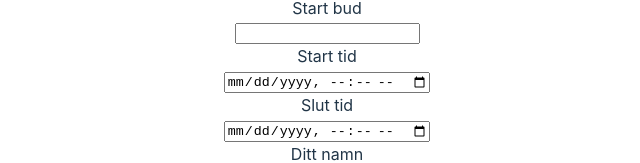
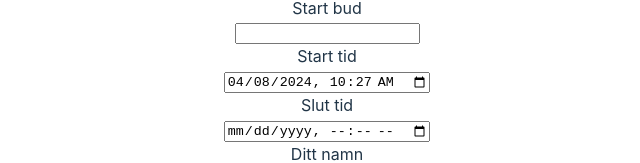
Before and after one commit to dirksmirk/Auction-Project, a React (Vite) app: page /create in a window 1280 px wide. Shown: the part 441-604 px from the top of the page, without its empty margins (313-953 px from the left). Built offline with nearby package versions, Linux system fonts and the light colour scheme.

Commit message:
autofill time works and adjusted react on home

```diff
--- a/src/components/SwitchPages/CreateAuction.jsx
+++ b/src/components/SwitchPages/CreateAuction.jsx
@@ -8,6 +8,11 @@ const CreateAuction = () => {
     const endTime = useRef();
     const creator = useRef()
 
+    // Function to get formatted current datetime
+    function getCurrentDateTime() {
+        const now = new Date();
+        return now.toISOString().slice(0, 16);
+    }
 
 async function handleSubmit(e) {
     e.preventDefault();
@@ -33,12 +38,10 @@ async function handleSubmit(e) {
      .then(response=>response.json())
      .then(data => {
         console.log('Auction created successfully:', data);
-
     })
     .catch(error => {
         console.error('Error creating auction:', error);
     });
-
 }
 
   return (
@@ -59,7 +62,7 @@ async function handleSubmit(e) {
             </div>
             <div>
                 <label htmlFor="startTime">Start tid</label><br />
-                <input type="datetime-local" name="startTime" ref={startTime} />
+                <input type="datetime-local" name="startTime" ref={startTime} defaultValue={getCurrentDateTime()} />
             </div>
             <div>
                 <label htmlFor="endTime">Slut tid</label><br />
@@ -72,8 +75,6 @@ async function handleSubmit(e) {
             <button type="submit">Create</button>
         </form>
     </div>
-
-
   )
 }
 
--- a/src/components/SwitchPages/Home.jsx
+++ b/src/components/SwitchPages/Home.jsx
@@ -1,4 +1,4 @@
-import React, { useState, useEffect } from 'react';
+import { useState, useEffect } from 'react';
 import { Link } from 'react-router-dom'; // Import Link from react-router-dom
 import AuctionItem from './smaller components/AuctionItem';
 
@@ -42,11 +42,10 @@ function Home() {
         <div style={{ margin: '20px' }}>
             <h1>Auction Items</h1>
             <div style={{ display: 'flex', flexWrap: 'wrap' }}>
-                {auctions.length > 0 && auctions.slice(0, 5).map((auction, index) => (
+                {auctions.length > 0 && auctions.map((auction, index) => (
                     <div key={index} style={{ border: '1px solid #ccc', padding: '20px', margin: '10px', textAlign: 'center', flex: '0 0 20%' }}>
                         {/* Render AuctionItem component */}
                         <AuctionItem auction={auction} />
-
                         <Link to={`/bid/${auction.AuctionID}`} state={{auction: auction}} style={{ textDecoration: 'none' }}> {/* Use Link instead of button */}
                             <button style={{ marginTop: '10px' }}>Go to auction</button>
                         </Link>
```
